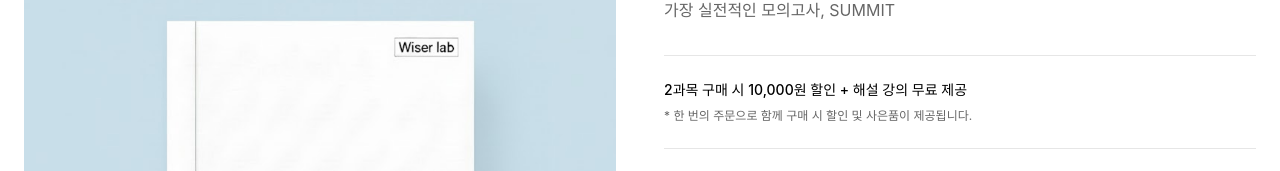
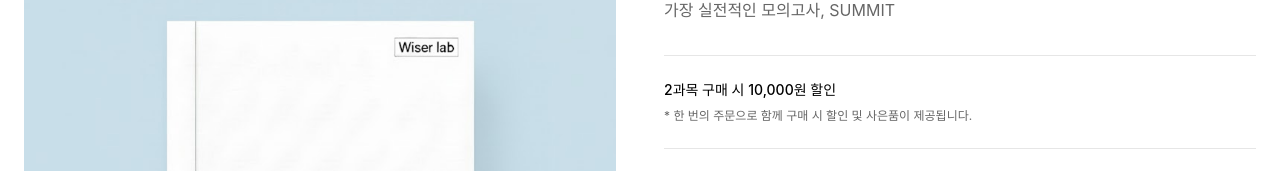
Before and after one commit to taewook2021-crypto/wiserlab-cpa-dream, a React (Vite) app: page /summit in a window 1280 px wide. Shown: the part 183-354 px from the top of the page. Built offline with nearby package versions, Linux system fonts and the light colour scheme; the HTML template or start-up script is replaced by a standard one; a web font is replaced by a local one.

Commit message:
Visual edit in Lovable
Edited UI in Lovable

```diff
--- a/src/pages/Summit.tsx
+++ b/src/pages/Summit.tsx
@@ -77,7 +77,7 @@ const Summit = () => {
                 {/* Discount Info */}
                 <div className="space-y-2 py-6 border-y border-border">
                   <p className="text-sm">
-                    <span className="text-primary font-medium">2과목 구매 시 10,000원 할인 + 해설 강의 무료 제공</span>
+                    <span className="text-primary font-medium">2과목 구매 시 10,000원 할인 </span>
                   </p>
                   <p className="text-xs text-muted-foreground">
                     * 한 번의 주문으로 함께 구매 시 할인 및 사은품이 제공됩니다.
```
